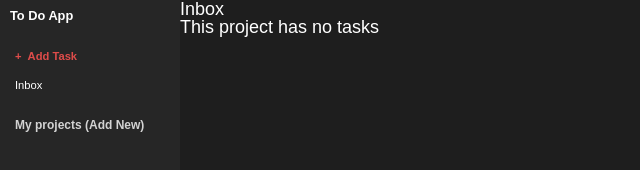
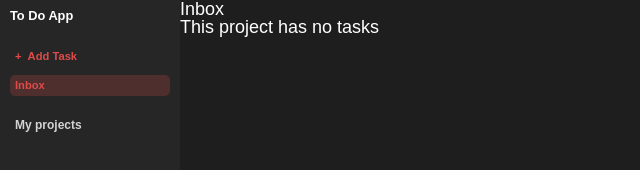
Before and after one commit to rzv12-09/todo-app, a website built with webpack: page src/template.html in a window 1280 px wide. Both pictures are taken after a click on the button "Inbox". Shown: the whole page, without its empty margins (0-640 px from the left). Built offline with nearby package versions, Linux system fonts and the light colour scheme.

Commit message:
style: change bg color for selected projects

```diff
--- a/src/modules/sidebarController.js
+++ b/src/modules/sidebarController.js
@@ -4,11 +4,14 @@ import ContentController from "./contentController";
 
 const SidebarController = (() => {
     const sidebar = document.querySelector(".sidebar");
+    let selectedProject = null;
 
     const render = () => {
+
+        sidebar.textContent = "";
+        const previousSelectedId = selectedProject ? selectedProject.dataset.id : null;
+
         const sidebarHeader = document.createElement("div");
-        sidebar.textContent = "";
-
         sidebarHeader.textContent = "To Do App";
 
         const addTaskBtn = document.createElement("button");
@@ -19,11 +22,15 @@ const SidebarController = (() => {
         inbox.textContent = "Inbox";
         inbox.dataset.id = ProjectController.getProjects()[0].getId();
         inbox.classList.add("project");
+        if(!selectedProject)
+            inbox.classList.add("active");
+
 
         const myProjects = document.createElement("div");
         myProjects.classList.add("myProjects");
+
         const myProjectsHeader = document.createElement("button");
-        myProjectsHeader.textContent = "My projects (Add New)";
+        myProjectsHeader.textContent = "My projects";
         myProjectsHeader.id = "newProject";
 
         myProjects.appendChild(myProjectsHeader)
@@ -36,6 +43,11 @@ const SidebarController = (() => {
             projectButton.textContent = project.getName();
             projectButton.dataset.id = project.getId();
             projectButton.classList.add("project");
+
+            if (previousSelectedId === project.getId()) {
+                projectButton.classList.add("active");
+                selectedProject = projectButton;
+            }
             myProjects.appendChild(projectButton);
         }
 
@@ -43,17 +55,30 @@ const SidebarController = (() => {
         sidebar.appendChild(addTaskBtn);
         sidebar.appendChild(inbox);
         sidebar.appendChild(myProjects)
+
+        if(!selectedProject){
+            inbox.classList.add("active");
+            selectedProject = inbox;
+        }
+
     }
+
 
     const bindEvents = () => {
         sidebar.addEventListener("click", (e) => {
             if (e.target.id === "newProject") {
                 ModalController.handleNewProject();
+
             }
             if (e.target.id === "newTask") {
                 ModalController.handleNewTask();
+
             }
             if (e.target.classList.contains("project")) {
+                if(selectedProject)
+                    selectedProject.classList.remove("active");
+                selectedProject = e.target;
+                selectedProject.classList.add("active");
                 const projectId = e.target.dataset.id;
                 ContentController.renderProjectTasks(ProjectController.findProjectById(projectId));
             }
--- a/src/style.css
+++ b/src/style.css
@@ -91,3 +91,17 @@ body {
     margin-right: 6px;
     margin-left: 8px;
 }
+
+.active {
+    background-color:#de4c4a38;
+    color: var(--new-task-btn-font-color);
+    font-weight: bold;
+}
+
+
+.active:hover {
+
+    background-color:#de4c4a38 !important;
+    color: var(--new-task-btn-font-color);
+    font-weight: bold;
+}
```
